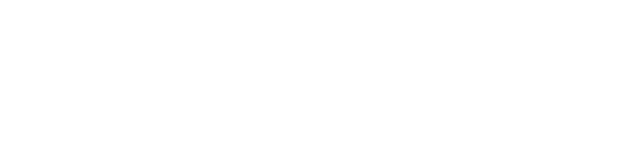
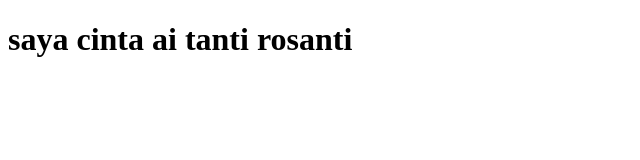
Before and after one commit to andigitalstore/belajarprogram, a plain HTML site: page index2.html in a window 1280 px wide. Shown: the whole page, without its empty margins (0-640 px from the left). Drawn offline with Linux system fonts and the light colour scheme.

Commit message:
penambahan h1

```diff
--- a/index2.html
+++ b/index2.html
@@ -6,6 +6,6 @@
     <title>Document</title>
 </head>
 <body>
-
+    <h1>saya cinta ai tanti rosanti</h1>
 </body>
 </html>
```
